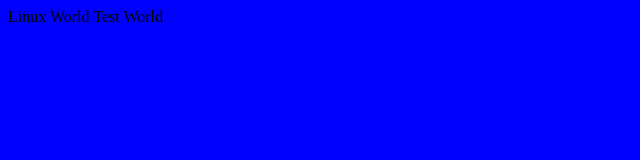
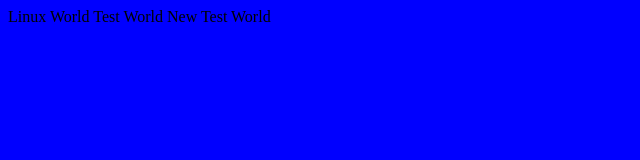
Before and after one commit to rmalayathi/02052020NEW, a plain HTML site: page linux.html in a window 1280 px wide. Shown: the whole page, without its empty margins (0-640 px from the left). Drawn offline with Linux system fonts and the light colour scheme.

Commit message:
New Test World

```diff
--- a/linux.html
+++ b/linux.html
@@ -2,3 +2,4 @@
 
 Linux World
 Test World
+New Test World
```
